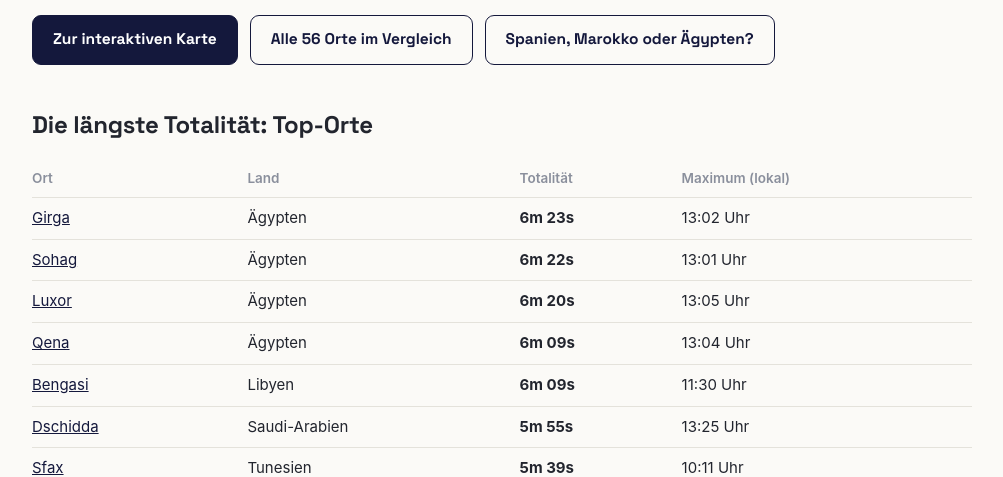
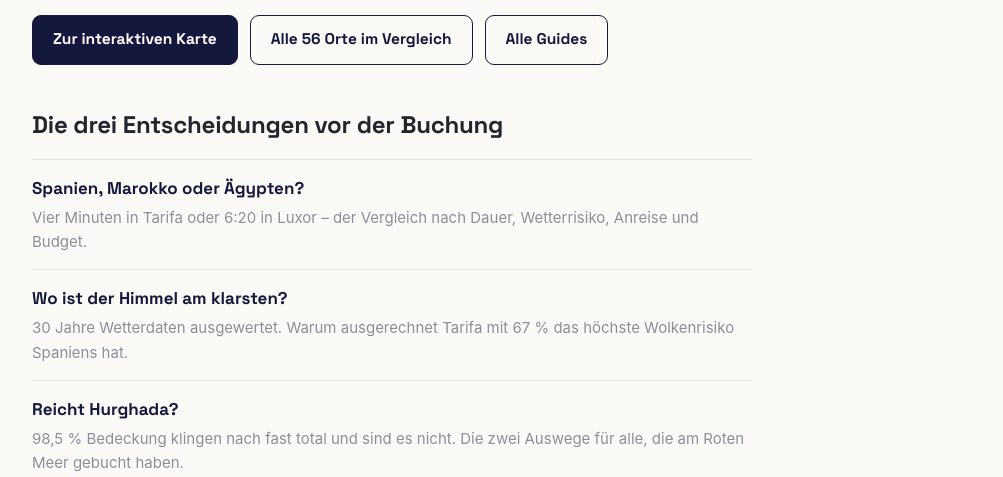
Before and after one commit to thiev980/sonnenfinsternis-reisen, an Astro site in the folder sofi-site/: page / in a window 1280 px wide. Shown: the part 484-961 px from the top of the page, without its empty margins (138-1141 px from the left). Built offline with nearby package versions, Linux system fonts and the light colour scheme; Astro itself is replaced by a stand-in of ours.

Commit message:
other stuff

```diff
--- a/sofi-site/src/pages/index.astro
+++ b/sofi-site/src/pages/index.astro
@@ -46,8 +46,29 @@ const schema = [{
     <div class="cta">
       <a class="btn primär" href="/karte">Zur interaktiven Karte</a>
       <a class="btn" href="/orte">Alle 56 Orte im Vergleich</a>
-      <a class="btn" href="/guides/spanien-marokko-oder-aegypten">Spanien, Marokko oder Ägypten?</a>
+      <a class="btn" href="/guides">Alle Guides</a>
     </div>
+  </section>
+
+  <section class="guides-teaser">
+    <h2>Die drei Entscheidungen vor der Buchung</h2>
+    <ul>
+      <li>
+        <a href="/guides/spanien-marokko-oder-aegypten">Spanien, Marokko oder Ägypten?</a>
+        <p>Vier Minuten in Tarifa oder 6:20 in Luxor – der Vergleich nach Dauer,
+        Wetterrisiko, Anreise und Budget.</p>
+      </li>
+      <li>
+        <a href="/guides/klarer-himmel-wolken-wahrscheinlichkeit">Wo ist der Himmel am klarsten?</a>
+        <p>30 Jahre Wetterdaten ausgewertet. Warum ausgerechnet Tarifa mit 67 %
+        das höchste Wolkenrisiko Spaniens hat.</p>
+      </li>
+      <li>
+        <a href="/guides/reicht-hurghada">Reicht Hurghada?</a>
+        <p>98,5 % Bedeckung klingen nach fast total und sind es nicht. Die zwei
+        Auswege für alle, die am Roten Meer gebucht haben.</p>
+      </li>
+    </ul>
   </section>
 
   <section>
@@ -98,6 +119,12 @@ const schema = [{
 </Base>
 
 <style>
+  .guides-teaser ul { list-style: none; margin: 0; padding: 0; max-width: 720px; }
+  .guides-teaser li { border-top: 1px solid var(--linie); padding: 14px 0; }
+  .guides-teaser a { font-family: 'Space Grotesk', sans-serif; font-weight: 700; font-size: 17px; text-decoration: none; }
+  .guides-teaser a:hover { text-decoration: underline; text-underline-offset: 4px; }
+  .guides-teaser p { color: var(--grau); font-size: 15px; margin-top: 4px; }
+
   .hero { padding: 8px 0 40px; }
   .eyebrow { color: var(--grau); font-size: 14px; text-transform: uppercase; letter-spacing: 0.06em; margin-bottom: 10px; }
   h1 { font-size: clamp(30px, 5.5vw, 48px); line-height: 1.08; margin-bottom: 18px; }
```
